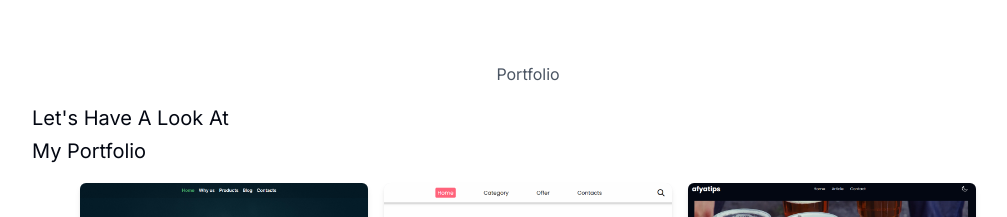
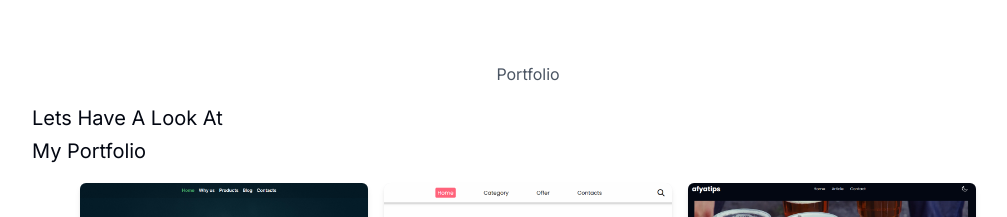
Before and after one commit to kayzo1903/kaymmary, a Next.js app: page / in a window 1280 px wide. Shown: the part 938-1155 px from the top of the page, without its empty margins (112-1119 px from the left). Built offline with nearby package versions, Linux system fonts and the light colour scheme.

Commit message:
'bugs fixed'

```diff
--- a/src/components/Portfolio/Portfolio.tsx
+++ b/src/components/Portfolio/Portfolio.tsx
@@ -16,7 +16,7 @@ const Portfolio: React.FC = () => {
   return (
     <section className='w-full h-fit px-4 py-8 space-y-4'>
       <h6 className='text-gray-600 w-full text-center capitalize'>Portfolio</h6>
-      <h3 className='capitalize text-xl leading-relaxed'>let's have a look at <br /> my portfolio</h3>
+      <h3 className='capitalize text-xl leading-relaxed'>lets have a look at <br /> my portfolio</h3>
       <div className='flex gap-4 justify-center items-center flex-wrap '>
         {displayedProjects.map((item) => (
           <Portfoliocard project={item} key={item.id} />
```
